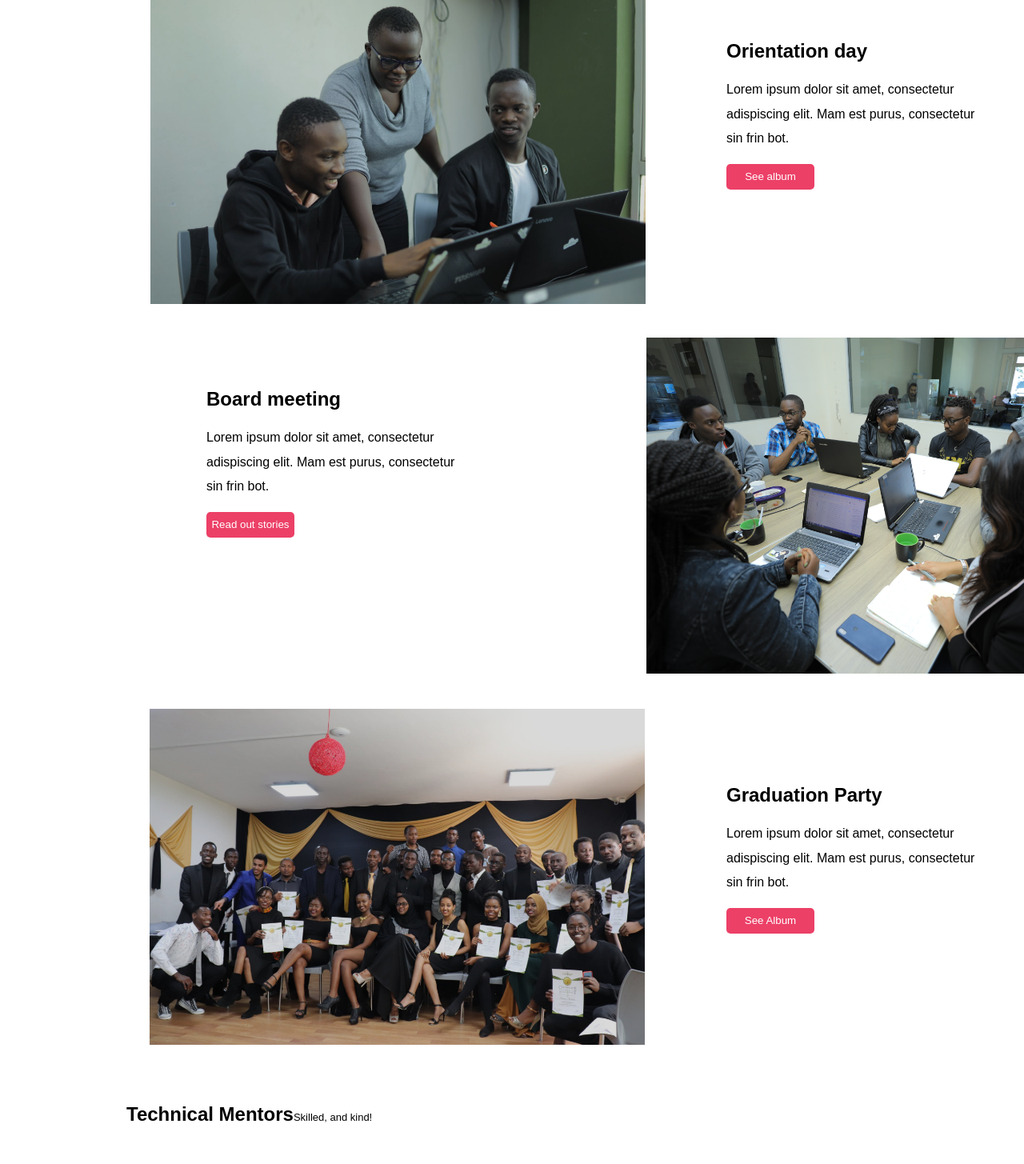
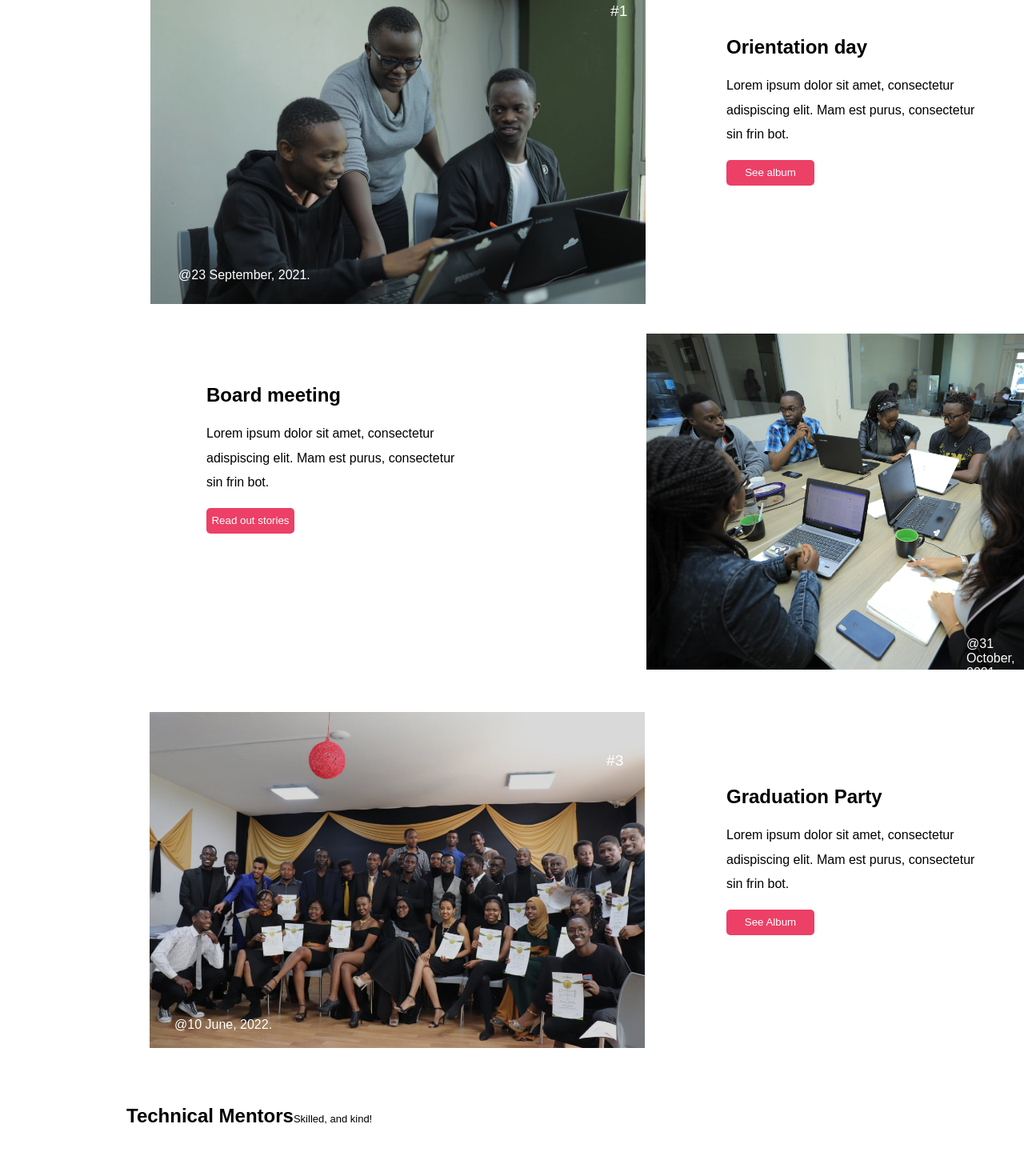
Before and after one commit to carlagesa/Moringa-IP-28th-April, a plain HTML site: page index.html in a window 1280 px wide. Shown: the part 938-2393 px from the top of the page at 80% size. Drawn offline with Linux system fonts and the light colour scheme.

Commit message:
Added text on Images & Improved on CSS

```diff
--- a/Assets/css/style.css
+++ b/Assets/css/style.css
@@ -1,6 +1,7 @@
 body{
     font-family: 'Nunito', sans-serif;
     font-size: medium;
+    max-width: fit-content;
 }
 
 /* Add a black background color to the top navigation */
@@ -164,6 +165,7 @@ body{
 
 .button3:hover{
     background-color: white;
+    width: 112px;
     color: #EC4067;
     border: 1px solid #EC4067;
   }
@@ -174,6 +176,22 @@ body{
       margin-top: 400px;
       padding-left: 180px;
   }
+
+  .orientation{
+      padding-left: 215px;
+      margin-top: -45px;
+      color: white;
+  }
+  #one{
+     margin-left: -145px;
+     color: white;
+     font-size: larger;
+  }
+.three{
+    margin-left: -150px;
+    color: white;
+    font-size: larger;
+}
   .righttext{
       margin-left: 900px;
       margin-top: -350px;
@@ -187,11 +205,21 @@ body{
     margin-top: -250px;
     padding-left: 800px;
     }
+
+    .meeting{
+        padding-left: 1200px;
+        margin-top: -45px;
+        color: white;
+    }
   .leftpictwo{
     padding-left: 179px!important;
     padding-top: 40px;
-
-}
+    }
+    .graduation{
+        padding-left: 210px;
+        margin-top: -42px;
+        color: white;
+    }
 .tmspan{
    font-size: x-large;
    display: flex;
@@ -250,6 +278,11 @@ body{
          display: inline-flex;
          padding-top: 05px;
          margin-left: 160px;
+        }
+        .names{
+            margin-top: -50px;
+            margin-left: -30px;
+            color: white;
         }
      .TMINFOEXTRA{
         font-size:x-small;
--- a/index.html
+++ b/index.html
@@ -45,19 +45,29 @@
 
 
       <!--Start of First Right Side image-->
+
       <div class="rightimg">
+
         <img src="Assets/images/image1.png" alt="image1" class="img1">
       </div>
       <!--End or First Right Side image-->
 
       <!--Start of Fisrt Left Side image-->
+
   <div class="img2">
     <img src="Assets/images/image2.png" alt="image2" class="leftpicone">
   </div>
+
+  <div class="orientation">
+      @23 September, 2021.
+  </div>
+
         <!--End of Fisrt Left Side image-->
 
        <!--Start of Fisrt Right Side text-->
+
       <div class="righttext">
+        <div class="" id="one">#1</div>
         <h2>Orientation day</h2>
         <p>Lorem ipsum dolor sit amet, consectetur <br> adispiscing elit. Mam est purus,
             consectetur <br> sin frin bot.
@@ -82,6 +92,7 @@
           <h2>Board meeting</h2>
           <p>Lorem ipsum dolor sit amet, consectetur <br> adispiscing elit. Mam est purus,
             consectetur <br> sin frin bot.
+
         </p>
 
         <button class="button3">Read out stories</button>
@@ -91,8 +102,13 @@
 
 
       <!--Start of Right Side Image-->
+      <!--<div class="two">#3</div>-->
       <div class="rightpictwo">
+
           <img src="Assets/images/image3.png" alt="image3" height="420px">
+      </div>
+      <div class="meeting">
+          @31 October, 2021.
       </div>
       <!--Start of Right Side Image-->
 
@@ -100,11 +116,16 @@
       <!--Start of Left Side Image-->
       <div >
           <img src="Assets/images/image4.png" alt="image4" height="420px" class="leftpictwo">
+      <div class="graduation">
+          @10 June, 2022.
       </div>
+        </div>
       <!--Start of Left Side Image-->
 
     <!--Start of Right Side Image-->
+
       <div class="righttext3">
+        <div class="three">#3</div>
           <h2>Graduation Party</h2>
           <p>Lorem ipsum dolor sit amet, consectetur <br> adispiscing elit. Mam est purus,
             consectetur <br> sin frin bot.
@@ -140,7 +161,7 @@
 
 
     <!--Start of Technical Mentor Names-->
-      <div>
+      <div class="names">
         <p class="tmnames">Rose Oketch</p>
         <p class="tmnames">Albert Byrone</p>
         <p class="tmnames">Raphael Katana</p>
```
